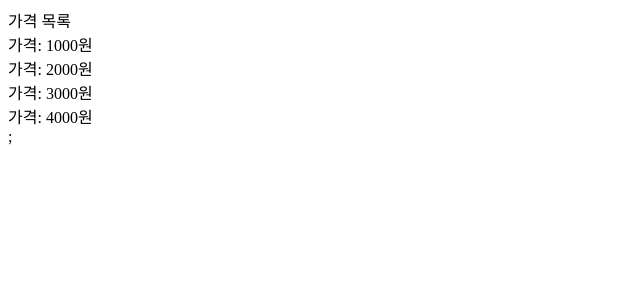
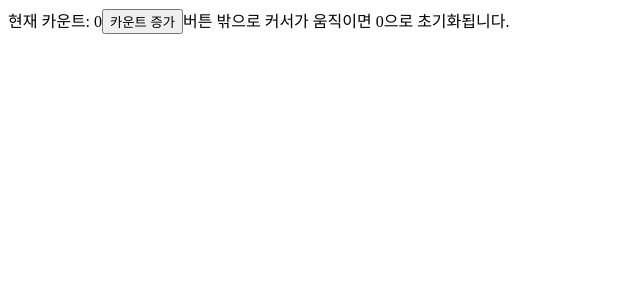
Before and after one commit to YunKukPark/Do-it-React-2021, a React (Create React App) app in the folder do-it-example/: page / in a window 1280 px wide. Shown: the top 300 px of the page, without its empty margins (0-640 px from the left). Built offline with nearby package versions, Linux system fonts and the light colour scheme.

Commit message:
📝 Expedite CallbackFn, Event at Component

```diff
--- /dev/null
+++ b/do-it-example/src/03/Counter3.jsx
@@ -0,0 +1,34 @@
+import React, { Component } from 'react';
+
+class Counter3 extends Component {
+  constructor(props) {
+    super(props);
+    this.state = {
+      count: 0,
+    };
+    this.increaseCount = this.increaseCount.bind(this);
+    this.resetCount = this.resetCount.bind(this);
+  }
+
+  increaseCount() {
+    this.setState(({ count }) => ({ count: count + 1 }));
+  }
+
+  resetCount() {
+    this.setState({ count: 0 });
+  }
+
+  render() {
+    return (
+      <div>
+        현재 카운트: {this.state.count}
+        <button onClick={this.increaseCount} onMouseOut={this.resetCount}>
+          카운트 증가
+        </button>
+        버튼 밖으로 커서가 움직이면 0으로 초기화됩니다.
+      </div>
+    );
+  }
+}
+
+export default Counter3;
--- /dev/null
+++ b/do-it-example/src/03/ScrollSpy.jsx
@@ -0,0 +1,35 @@
+import React, { PureComponent } from 'react';
+
+export default class ScrollSpy extends PureComponent {
+  constructor(props) {
+    super(props);
+    this.setRef = this.setRef.bind(this);
+    this.checkPosition = this.checkPosition.bind(this);
+  }
+  setRef(ref) {
+    this.ref = ref;
+  }
+
+  checkPosition() {
+    if (this.ref.getBoundingClientRect().top < window.innerHeight) {
+      console.log('enter');
+    } else {
+      console.log('exit');
+    }
+    console.log('hi');
+    console.log(this.ref);
+  }
+
+  componentDidMount() {
+    window.addEventListener('scroll', this.checkPosition);
+    this.checkPosition();
+  }
+
+  componentWillUnmount() {
+    window.removeEventListener('scroll', this.checkPosition);
+  }
+
+  render() {
+    return <div ref={this.setRef} />;
+  }
+}
--- a/do-it-example/src/App.jsx
+++ b/do-it-example/src/App.jsx
@@ -1,23 +1,13 @@
 import React, { Component } from 'react';
-import ListExample from './03/ListExample';
+import Counter from './03/Counter3';
+import ScrollSpy from './03/ScrollSpy';
 
 class App extends Component {
-  constructor(props) {
-    super(props);
-    this.state = {
-      count: 10,
-    };
-    this.resetCount = this.resetCount.bind(this);
-  }
-
-  resetCount() {
-    this.setState(({ count }) => ({ count: count + 10 }));
-  }
-
   render() {
     return (
       <div className="App">
-        <ListExample />
+        <Counter />
+        <ScrollSpy />
       </div>
     );
   }
```
Also changed, not shown: do-it-example/src/03/Counter2.jsx (added, +20 -0 lines), do-it-example/src/03/CounterApp.jsx (added, +9 -0 lines).
